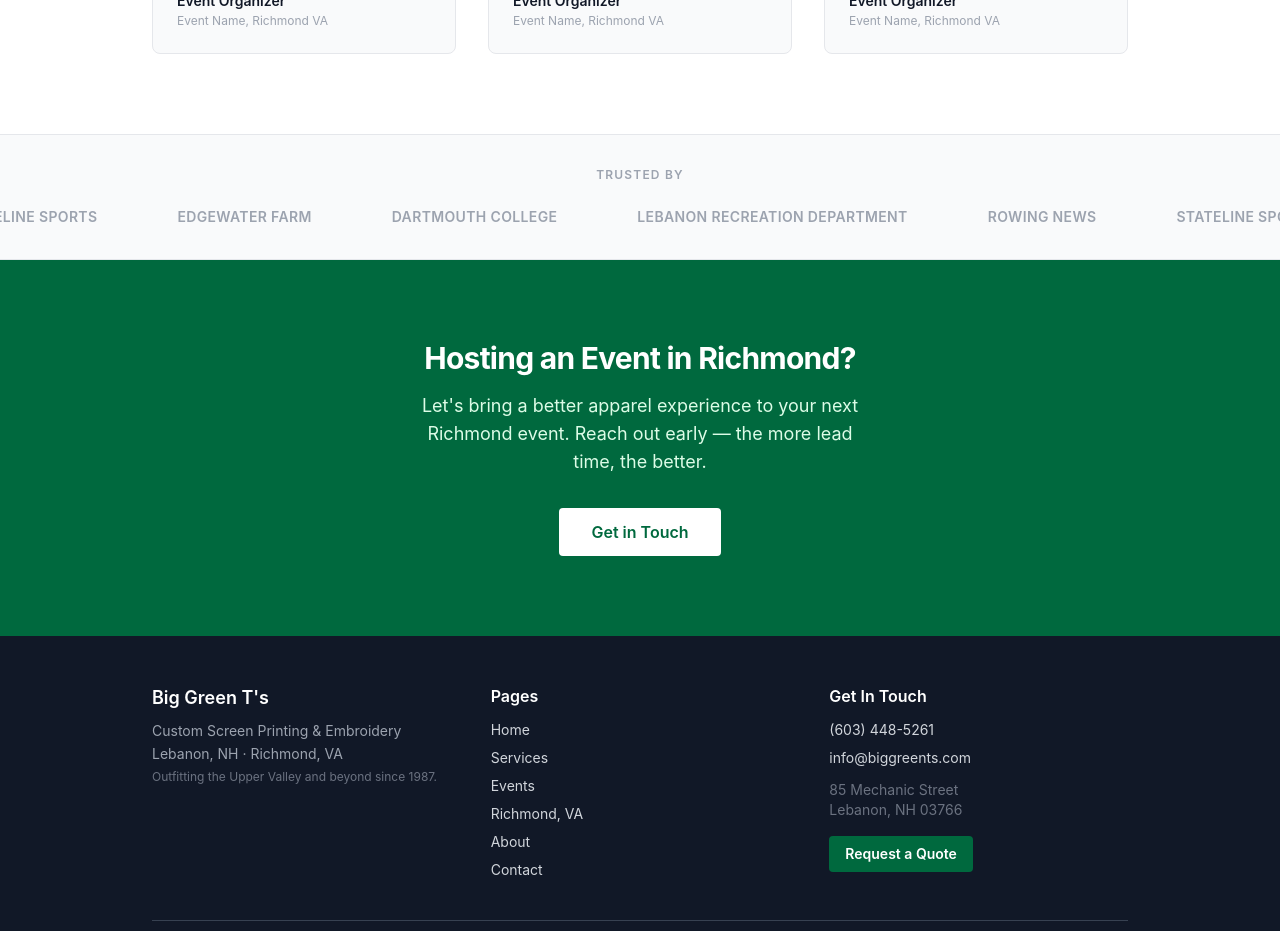
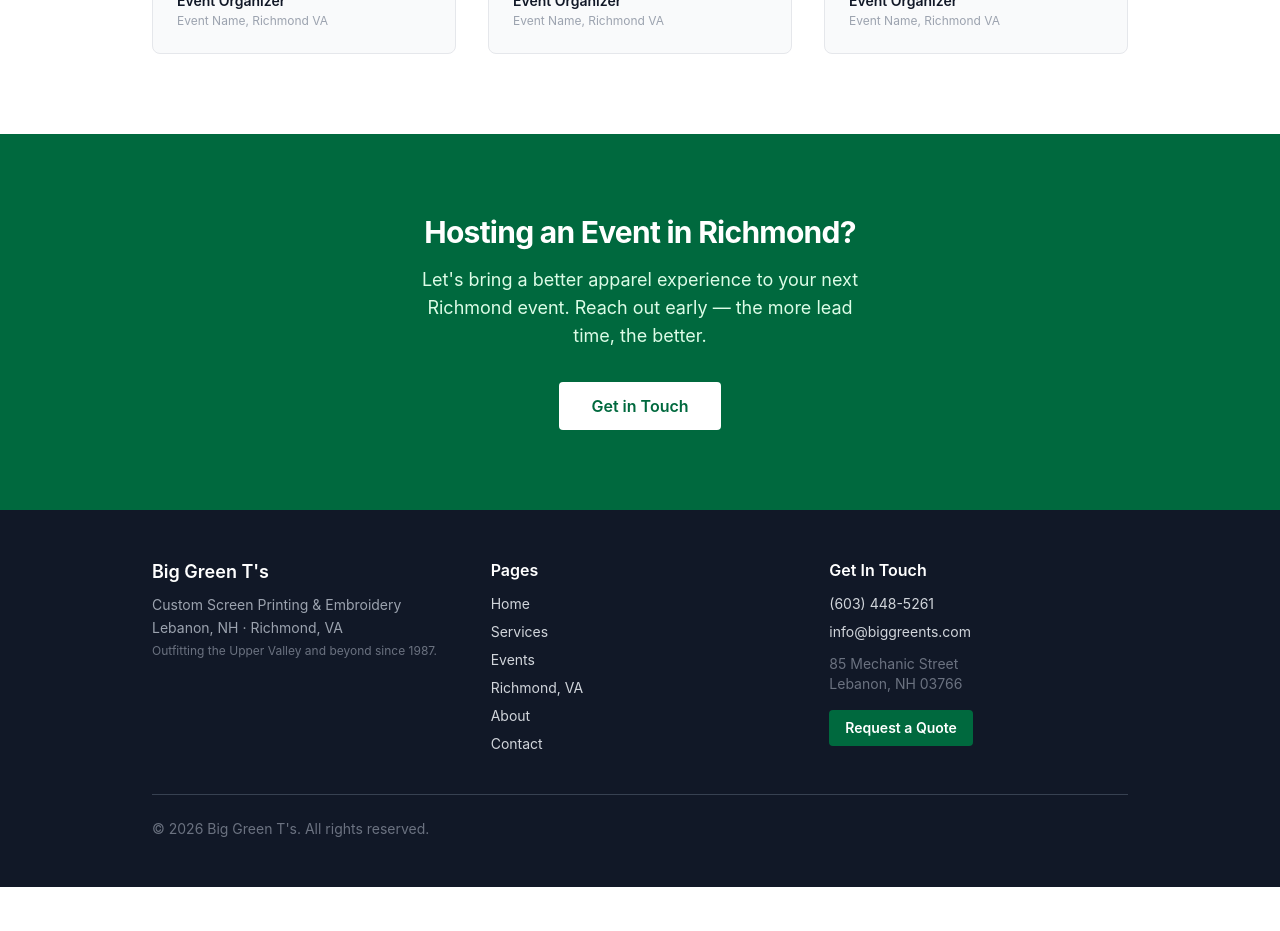
Before and after one commit to erich963/big-green-ts-site, a Next.js app: page /richmond-va in a window 1280 px wide. Shown: the part 4340-5271 px from the top of the page. After the commit the page ends 5227 px from the top, so only its background shows below. Built offline with nearby package versions, Linux system fonts and the light colour scheme.

Commit message:
Remove trusted by carousel from Richmond VA page
Co-Authored-By: Claude Sonnet 4.6 <noreply@anthropic.com>

```diff
--- a/app/richmond-va/page.tsx
+++ b/app/richmond-va/page.tsx
@@ -7,14 +7,6 @@ export const metadata: Metadata = {
   description:
     "Richmond-based event apparel vendor. We bring pre-printed shirts and a live heat press to tournaments, races, gymnastics meets, and community events in and around Richmond, VA. On-site personalization — names and numbers added on the spot.",
 };
-
-const trustLogos = [
-  "Rowing News",
-  "Stateline Sports",
-  "Edgewater Farm",
-  "Dartmouth College",
-  "Lebanon Recreation Department",
-];
 
 const richmondEvents = [
   "Sports Tournaments & Jamborees",
@@ -315,22 +307,6 @@ export default function RichmondVAPage() {
         </div>
       </section>
 
-      {/* ── TRUST CAROUSEL ── */}
-      <section className="border-y border-gray-200 py-8 bg-gray-50 overflow-hidden">
-        <p className="text-xs font-semibold text-gray-400 uppercase tracking-widest text-center mb-6">
-          Trusted By
-        </p>
-        <div className="overflow-hidden">
-          <div className="animate-marquee">
-            {[...trustLogos, ...trustLogos].map((name, i) => (
-              <span key={i} className="inline-flex items-center mx-10 text-gray-400 font-semibold text-sm tracking-wide uppercase">
-                {name}
-              </span>
-            ))}
-          </div>
-        </div>
-      </section>
-
       {/* ── CTA ── */}
       <section className="section bg-[#00693e]">
         <div className="container-content text-center">
```
